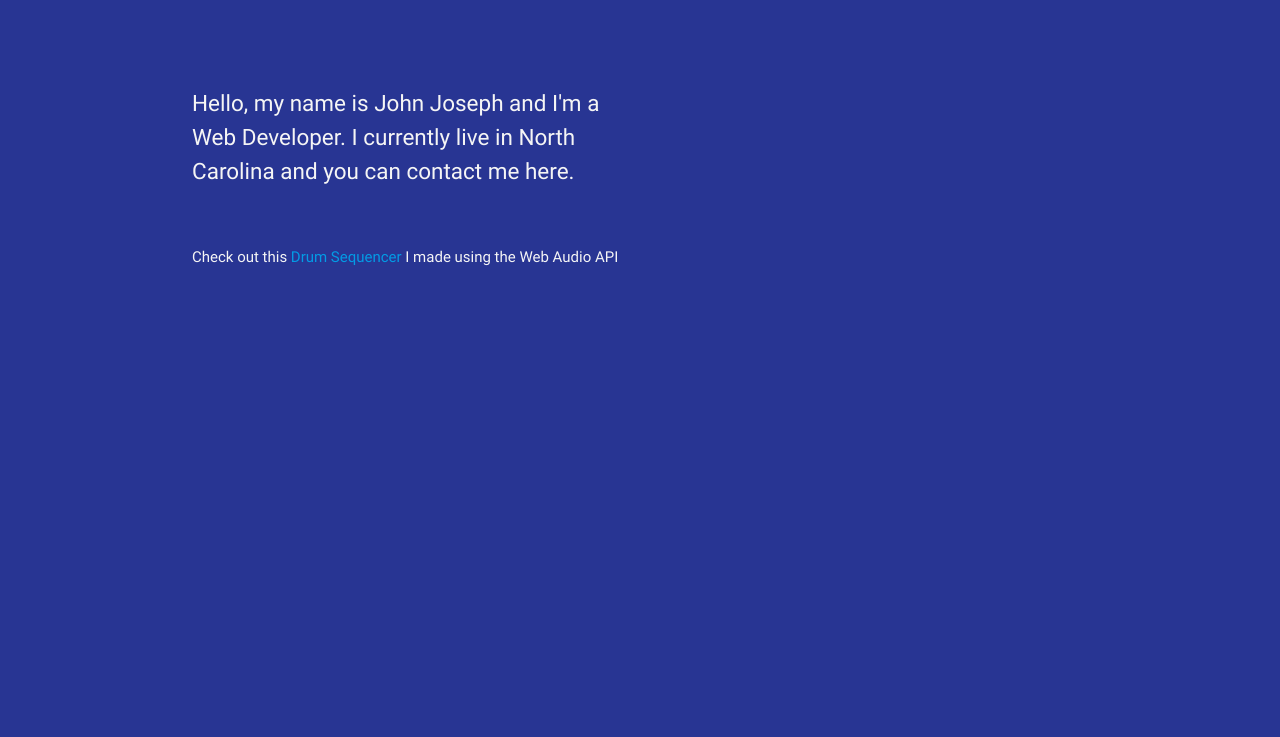
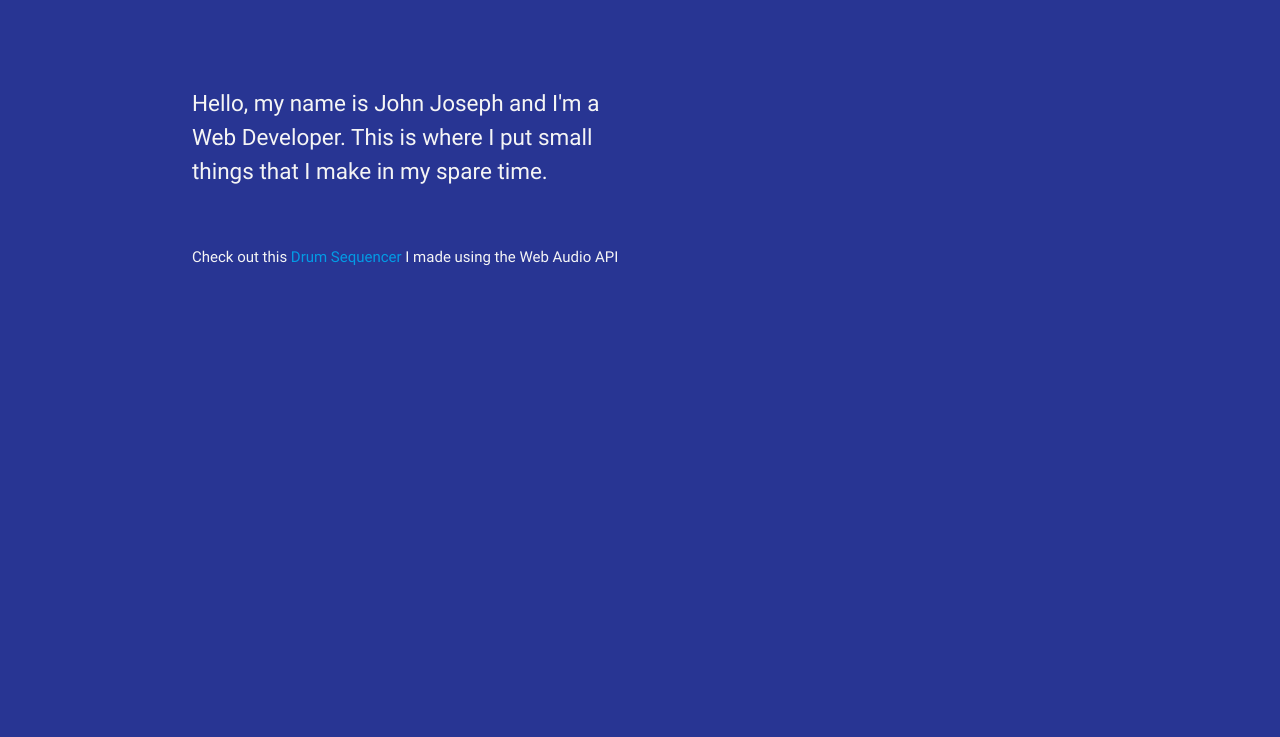
Before and after one commit to johnjoseph3/portfolio-2, a website: page dist/index.html in a window 1280 px wide. Shown: the top 737 px of the page. Drawn offline with nearby package versions, Linux system fonts and the light colour scheme.

Commit message:
Change homepage text.

```diff
--- a/dist/index.html
+++ b/dist/index.html
@@ -18,7 +18,7 @@
 			<div class="container">
 				<div class="row">
 					<div class="col s6">
-						<p class="bio">Hello, my name is John Joseph and I'm a Web Developer. I currently live in North Carolina and you can contact me here.</p>
+						<p class="bio">Hello, my name is John Joseph and I'm a Web Developer. This is where I put small things that I make in my spare time.</p>
 					</div>
 				</div>
 				<div class="row">
```
